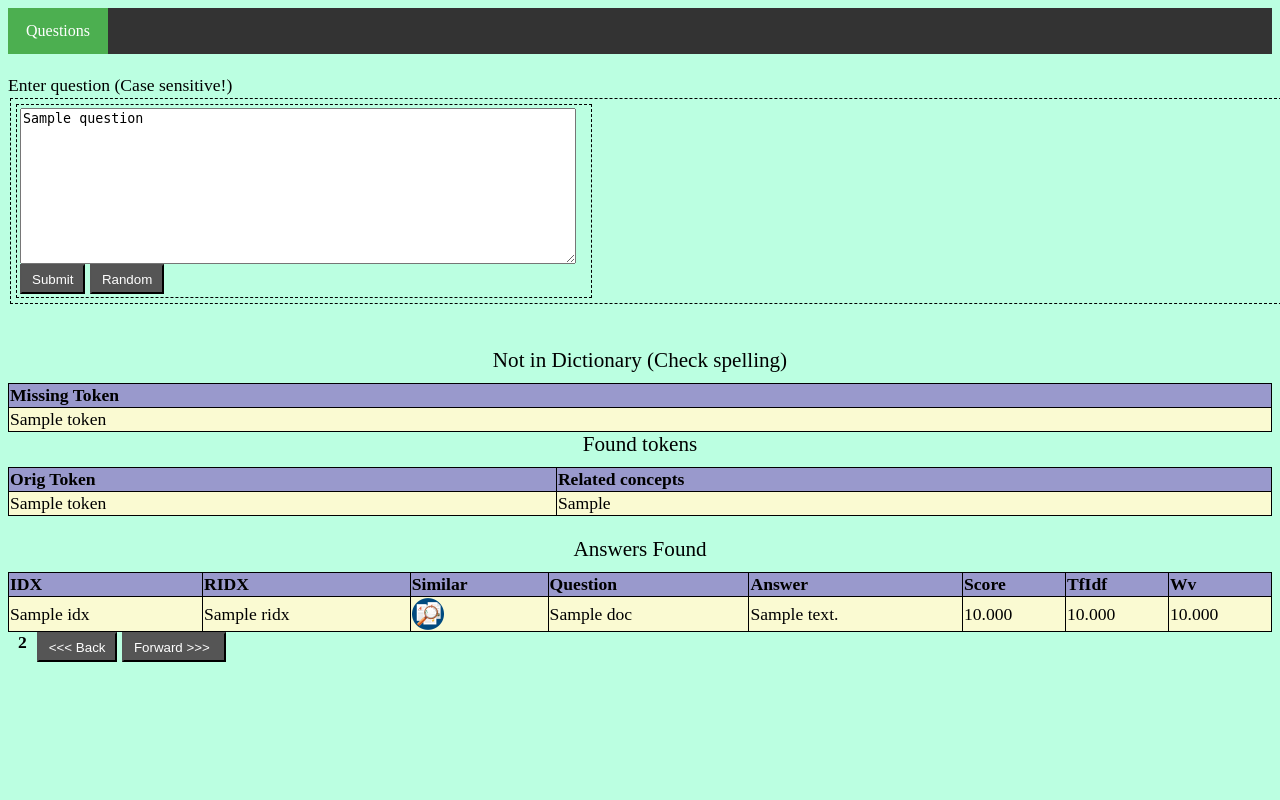
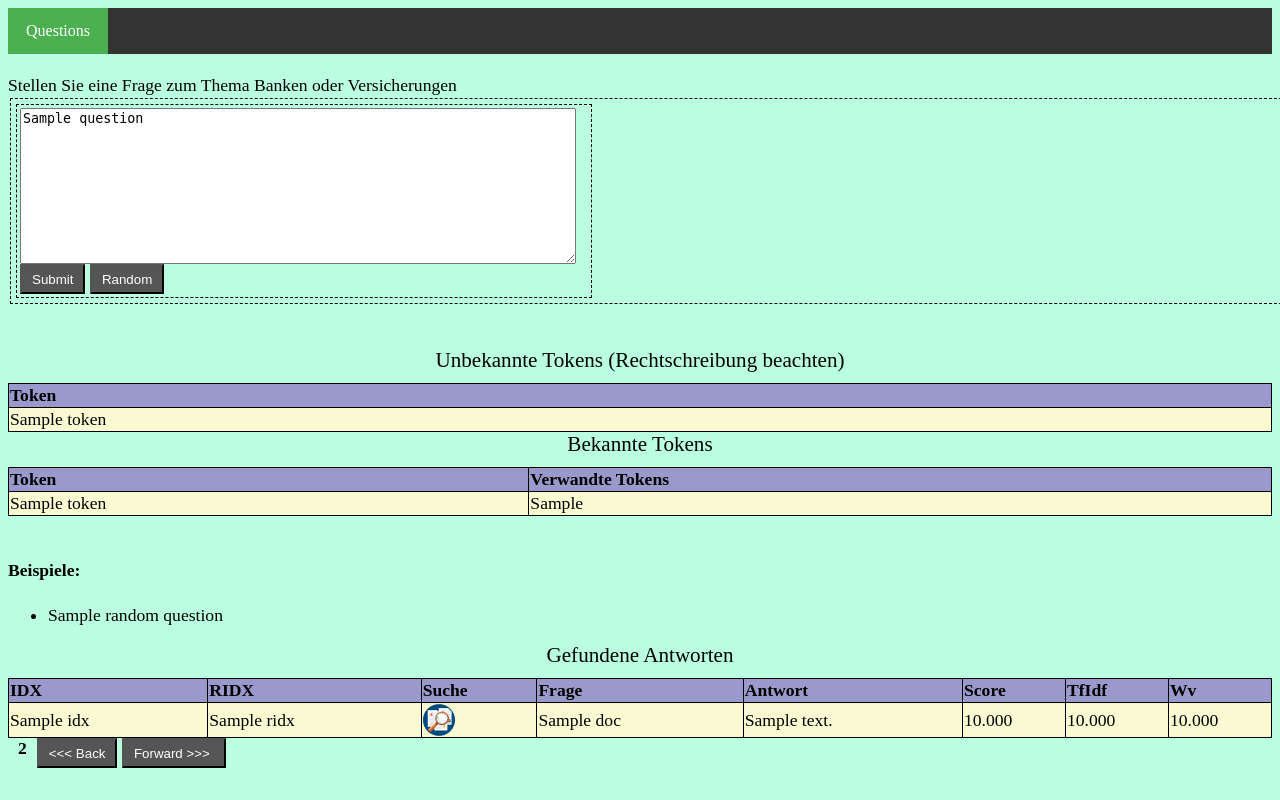
Before and after one commit to diegoami/bankdomain_PY, a Flask app: template src/web/templates/search_questions.html in a window 1280 px wide. Run offline with Flask 2, Linux system fonts and the light colour scheme; the template is opened without the code that fills it: most values are stand-ins (such as "Sample title", 1, 10 or a date in 2020); parts of the project's set-up code (start-up, migrations or seed data) failed here and were passed over.

Commit message:
FAQ Portal

```diff
--- a/src/web/templates/search_questions.html
+++ b/src/web/templates/search_questions.html
@@ -9,7 +9,7 @@
 <body onload="select_header('topnav_search_questions')">
 {% include 'header.html' %}
 
-<P>Enter question (Case sensitive!) </P>
+<P>Stellen Sie eine Frage zum Thema Banken oder Versicherungen </P>
 <!--suppress HtmlUnknownTarget -->
 <div class="surrond_form">
     <FORM id="question_form" ACTION="/bankdomain/search_questions_submit" METHOD="POST">
@@ -30,10 +30,10 @@
 
 {% if tokens_not_found : %}
 <table border="1">
-    <CAPTION>Not in Dictionary (Check spelling)</CAPTION>
+    <CAPTION>Unbekannte Tokens (Rechtschreibung beachten)</CAPTION>
 
     <tr>
-        <th>Missing Token</th>
+        <th>Token</th>
 
     </tr>
     {% for token in tokens_not_found: %}
@@ -49,11 +49,11 @@
 <BR>
 
 <table border="1">
-    <CAPTION>Found tokens</CAPTION>
+    <CAPTION>Bekannte Tokens</CAPTION>
 
     <tr>
-        <th>Orig Token</th>
-        <th><span>Related concepts</span></th>
+        <th>Token</th>
+        <th><span>Verwandte Tokens</span></th>
 
 
       </tr>
@@ -74,17 +74,25 @@
 <BR>
 {% endif %}
 
+{% if random_questions: %}
+<h4>Beispiele: </h4>
+    <UL>
+        {% for question in random_questions: %}
+            <LI>{{ question }}</LI>
+        {% endfor %}
+    </UL>
+{%  endif %}
 {% if docs : %}
 
     <table border="1">
-    <CAPTION>Answers Found</CAPTION>
+    <CAPTION>Gefundene Antworten</CAPTION>
 
     <tr>
         <TH>IDX</TH>
         <TH>RIDX</TH>
-        <th class="icon"><span class="hide-1000">Similar</span></th>
-        <th>Question</th>
-        <th><span>Answer</span></th>
+        <th class="icon"><span class="hide-1000">Suche</span></th>
+        <th>Frage</th>
+        <th><span>Antwort</span></th>
         <th class="columnscore">Score</th>
         <th class="columnscore">TfIdf</th>
         <th class="columnscore">Wv</th>
```
Also changed, not shown: src/web/search_questions.py (+9 -3 lines).
